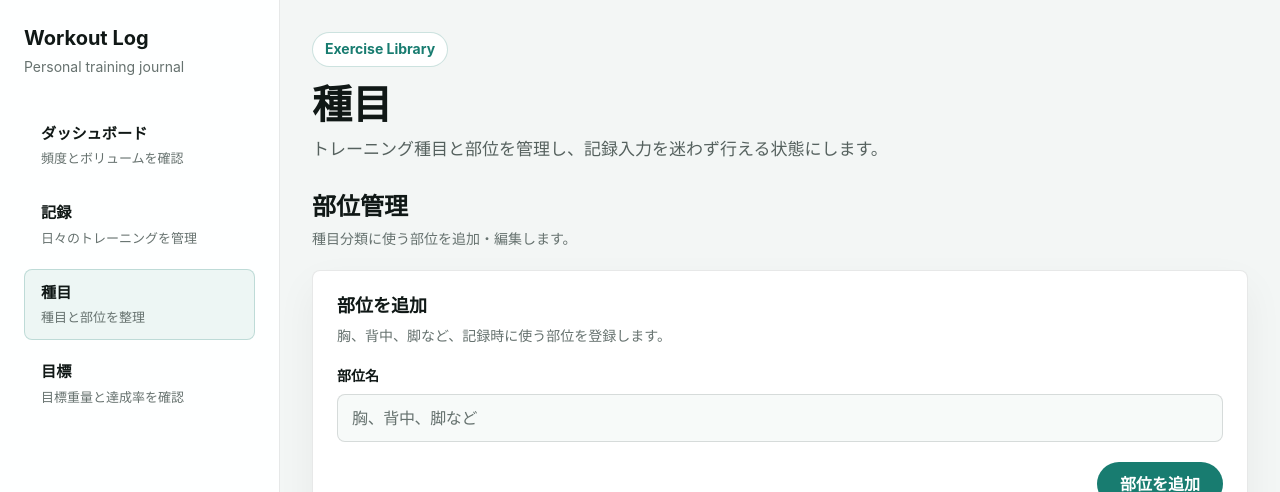
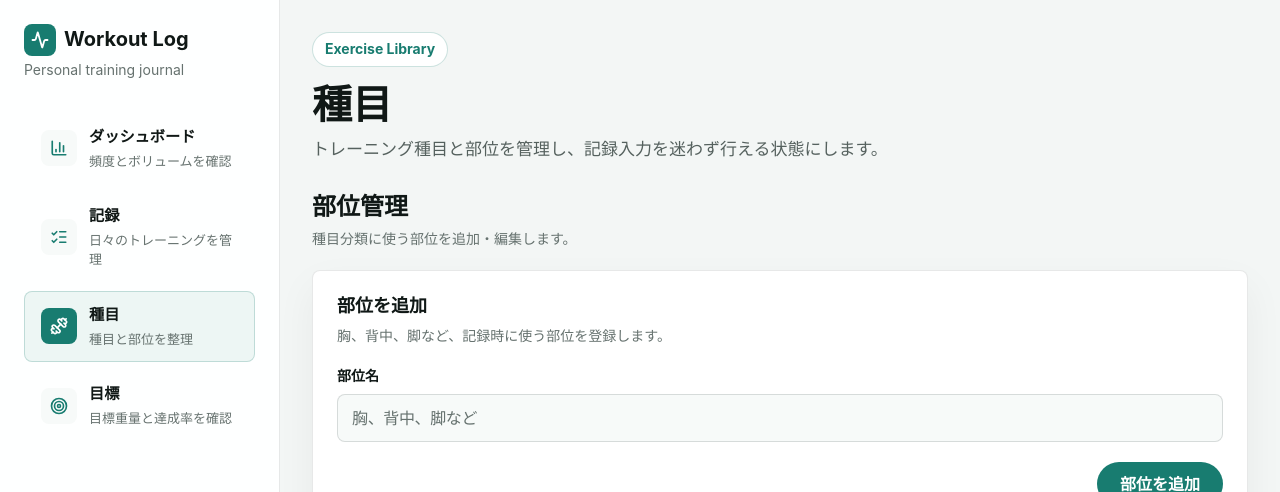
Before and after one commit to shnymywk/workout-log, a Next.js app: page /exercises in a window 1280 px wide. Shown: the top 492 px of the page. Built offline with nearby package versions, Linux system fonts and the light colour scheme; no server answers; the database is empty.

Commit message:
ナビゲーションにアイコンを追加

```diff
--- a/components/layout/DesktopSidebar.tsx
+++ b/components/layout/DesktopSidebar.tsx
@@ -1,6 +1,7 @@
 "use client";
 
 import Link from "next/link";
+import { Activity } from "lucide-react";
 import styled from "styled-components";
 
 import { appNavigationItems } from "@/components/layout/navigation";
@@ -34,6 +35,9 @@ const SidebarHeader = styled.div`
 `;
 
 const Brand = styled(Link)`
+  display: inline-flex;
+  align-items: center;
+  gap: ${({ theme }) => theme.space[2]};
   color: #101816;
   font-family: ${({ theme }) => theme.fonts.display};
   font-size: 1.25rem;
@@ -43,6 +47,17 @@ const Brand = styled(Link)`
   &:hover {
     text-decoration: none;
   }
+`;
+
+const BrandMark = styled.span`
+  display: inline-flex;
+  width: 2rem;
+  height: 2rem;
+  align-items: center;
+  justify-content: center;
+  border-radius: ${({ theme }) => theme.radii.card};
+  background: #187c70;
+  color: #ffffff;
 `;
 
 const BrandCaption = styled.p`
@@ -59,7 +74,9 @@ const SidebarNav = styled.nav`
 
 const SidebarLink = styled(Link)<{ $active: boolean }>`
   display: grid;
-  gap: ${({ theme }) => theme.space[1]};
+  grid-template-columns: 2.25rem minmax(0, 1fr);
+  gap: ${({ theme }) => theme.space[3]};
+  align-items: center;
   border: 1px solid ${({ $active }) => ($active ? "rgba(24, 124, 112, 0.22)" : "transparent")};
   border-radius: ${({ theme }) => theme.radii.card};
   background: ${({ $active }) => ($active ? "#edf6f4" : "transparent")};
@@ -76,6 +93,23 @@ const SidebarLink = styled(Link)<{ $active: boolean }>`
     text-decoration: none;
     transform: translateY(-1px);
   }
+`;
+
+const SidebarIcon = styled.span<{ $active: boolean }>`
+  display: inline-flex;
+  width: 2.25rem;
+  height: 2.25rem;
+  align-items: center;
+  justify-content: center;
+  border-radius: ${({ theme }) => theme.radii.card};
+  background: ${({ $active }) => ($active ? "#187c70" : "#f7faf9")};
+  color: ${({ $active }) => ($active ? "#ffffff" : "#187c70")};
+`;
+
+const SidebarText = styled.span`
+  display: grid;
+  min-width: 0;
+  gap: ${({ theme }) => theme.space[1]};
 `;
 
 const SidebarLabel = styled.span`
@@ -129,17 +163,32 @@ export function DesktopSidebar({ ownerEmail, pathname }: DesktopSidebarProps) {
   return (
     <Sidebar aria-label="アプリナビゲーション">
       <SidebarHeader>
-        <Brand href="/dashboard">Workout Log</Brand>
+        <Brand href="/dashboard">
+          <BrandMark aria-hidden="true">
+            <Activity size={18} strokeWidth={2.4} />
+          </BrandMark>
+          Workout Log
+        </Brand>
         <BrandCaption>Personal training journal</BrandCaption>
       </SidebarHeader>
 
       <SidebarNav>
-        {appNavigationItems.map((item) => (
-          <SidebarLink key={item.href} href={item.href} $active={isActivePath(pathname, item.href)}>
-            <SidebarLabel>{item.label}</SidebarLabel>
-            <SidebarDescription>{item.description}</SidebarDescription>
-          </SidebarLink>
-        ))}
+        {appNavigationItems.map((item) => {
+          const active = isActivePath(pathname, item.href);
+          const Icon = item.icon;
+
+          return (
+            <SidebarLink key={item.href} href={item.href} $active={active}>
+              <SidebarIcon $active={active} aria-hidden="true">
+                <Icon size={18} strokeWidth={2.2} />
+              </SidebarIcon>
+              <SidebarText>
+                <SidebarLabel>{item.label}</SidebarLabel>
+                <SidebarDescription>{item.description}</SidebarDescription>
+              </SidebarText>
+            </SidebarLink>
+          );
+        })}
       </SidebarNav>
 
       <SidebarFooter>
--- a/components/layout/MobileNavigation.tsx
+++ b/components/layout/MobileNavigation.tsx
@@ -1,6 +1,7 @@
 "use client";
 
 import Link from "next/link";
+import { Activity } from "lucide-react";
 import styled from "styled-components";
 
 import { appNavigationItems } from "@/components/layout/navigation";
@@ -34,7 +35,10 @@ const MobileHeaderInner = styled.div`
 `;
 
 const Brand = styled(Link)`
+  display: inline-flex;
   min-width: 0;
+  align-items: center;
+  gap: ${({ theme }) => theme.space[2]};
   color: #101816;
   font-family: ${({ theme }) => theme.fonts.display};
   font-size: 1.25rem;
@@ -47,6 +51,18 @@ const Brand = styled(Link)`
   &:hover {
     text-decoration: none;
   }
+`;
+
+const BrandMark = styled.span`
+  display: inline-flex;
+  flex: 0 0 auto;
+  width: 2rem;
+  height: 2rem;
+  align-items: center;
+  justify-content: center;
+  border-radius: ${({ theme }) => theme.radii.card};
+  background: #187c70;
+  color: #ffffff;
 `;
 
 const MobileNav = styled.nav`
@@ -71,6 +87,7 @@ const MobileLink = styled(Link)<{ $active: boolean }>`
   flex: 0 0 auto;
   min-height: 2.75rem;
   align-items: center;
+  gap: ${({ theme }) => theme.space[2]};
   border: 1px solid
     ${({ $active }) => ($active ? "rgba(24, 124, 112, 0.28)" : "rgba(20, 32, 29, 0.1)")};
   border-radius: ${({ theme }) => theme.radii.pill};
@@ -91,6 +108,11 @@ const MobileLink = styled(Link)<{ $active: boolean }>`
   }
 `;
 
+const MobileLinkIcon = styled.span`
+  display: inline-flex;
+  flex: 0 0 auto;
+`;
+
 function isActivePath(pathname: string, href: string) {
   return pathname === href || pathname.startsWith(`${href}/`);
 }
@@ -99,12 +121,18 @@ export function MobileNavigation({ pathname }: MobileNavigationProps) {
   return (
     <MobileHeader>
       <MobileHeaderInner>
-        <Brand href="/dashboard">Workout Log</Brand>
+        <Brand href="/dashboard">
+          <BrandMark aria-hidden="true">
+            <Activity size={18} strokeWidth={2.4} />
+          </BrandMark>
+          Workout Log
+        </Brand>
         <LogoutButton variant="ghost" />
       </MobileHeaderInner>
       <MobileNav aria-label="アプリナビゲーション">
         {appNavigationItems.map((item) => {
           const active = isActivePath(pathname, item.href);
+          const Icon = item.icon;
 
           return (
             <MobileLink
@@ -113,6 +141,9 @@ export function MobileNavigation({ pathname }: MobileNavigationProps) {
               $active={active}
               aria-current={active ? "page" : undefined}
             >
+              <MobileLinkIcon aria-hidden="true">
+                <Icon size={16} strokeWidth={2.2} />
+              </MobileLinkIcon>
               {item.label}
             </MobileLink>
           );
--- a/package.json
+++ b/package.json
@@ -16,6 +16,7 @@
   "dependencies": {
     "@supabase/ssr": "^0.10.3",
     "@supabase/supabase-js": "^2.107.0",
+    "lucide-react": "^1.17.0",
     "next": "^16.2.7",
     "react": "^19.2.7",
     "react-dom": "^19.2.7",
```
Also changed, not shown: components/layout/navigation.ts (+8 -0 lines), 1 other file (tests, documents, lock files or other folders).
